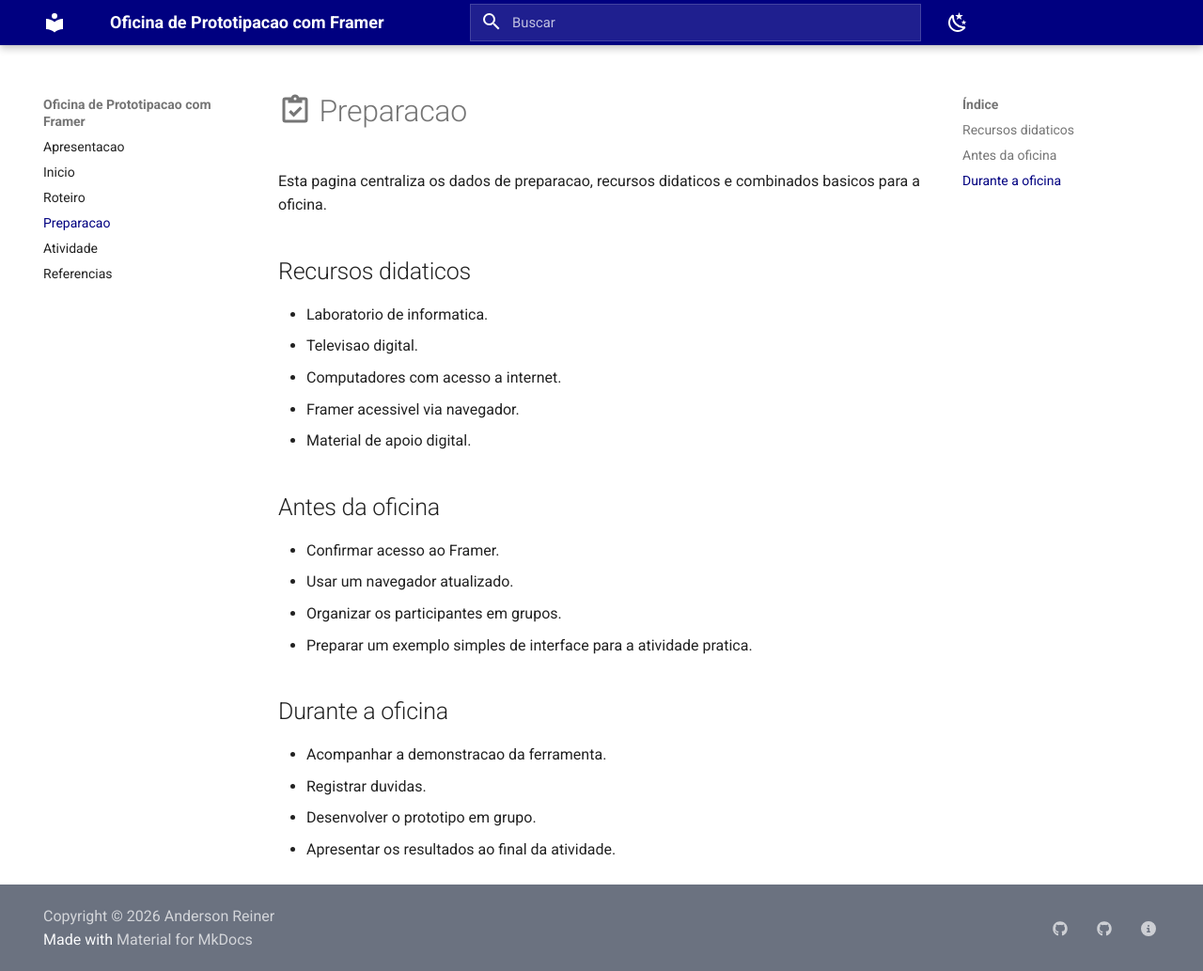
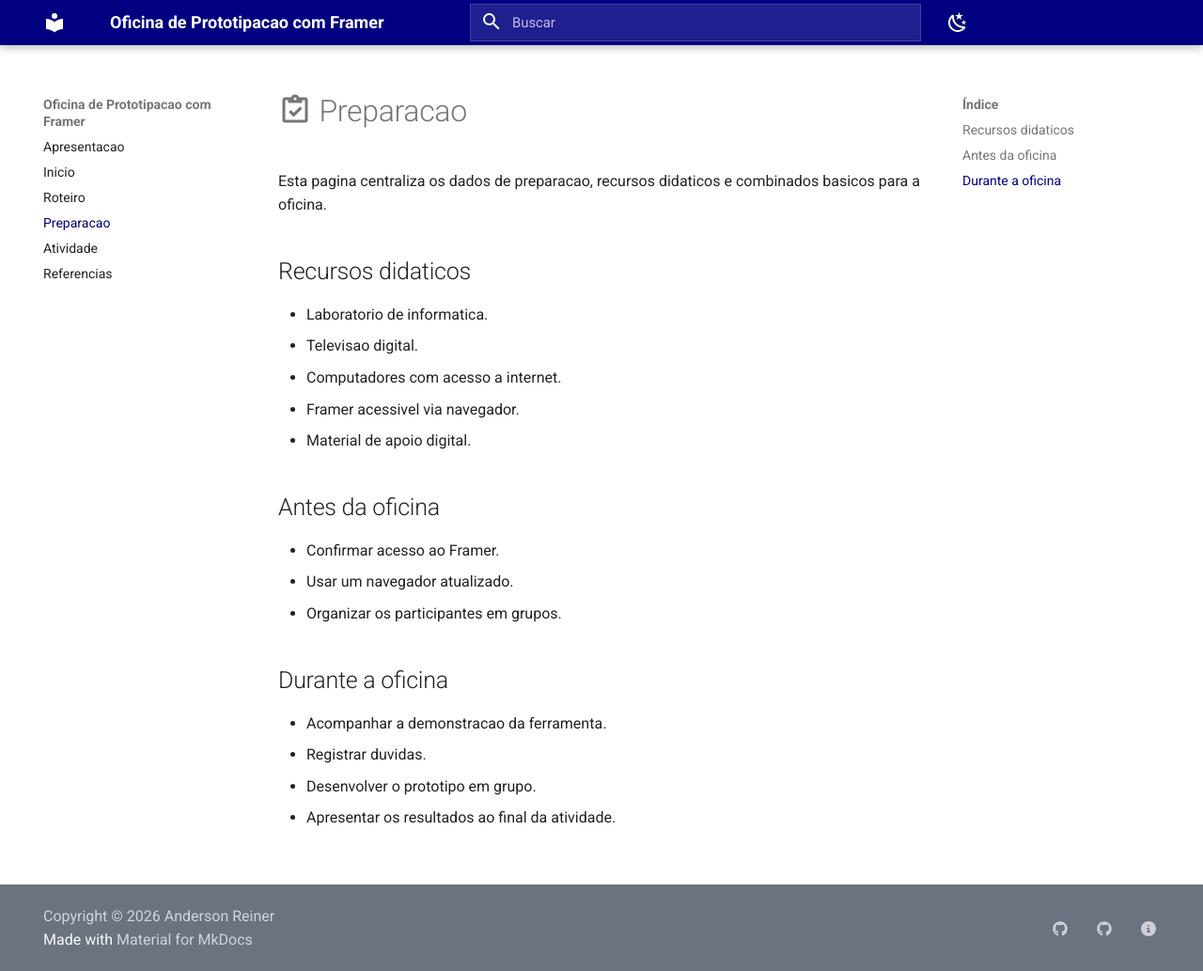
Before and after one commit to AndersonReiner/oficina-framer, an MkDocs documentation site: the page built from docs/preparacao.md, in a window 1280 px wide and 1033 px high. Shown: the whole window at 94% size. Built offline with MkDocs 1.6.1 and Material for MkDocs 9.7.7, drawn with Linux system fonts in a browser that asks for light colours.

Commit message:
docs: remove developer-only prep instruction

```diff
--- a/docs/preparacao.md
+++ b/docs/preparacao.md
@@ -15,7 +15,6 @@
 - Confirmar acesso ao Framer.
 - Usar um navegador atualizado.
 - Organizar os participantes em grupos.
-- Preparar um exemplo simples de interface para a atividade pratica.
 
 ## Durante a oficina
 
```
